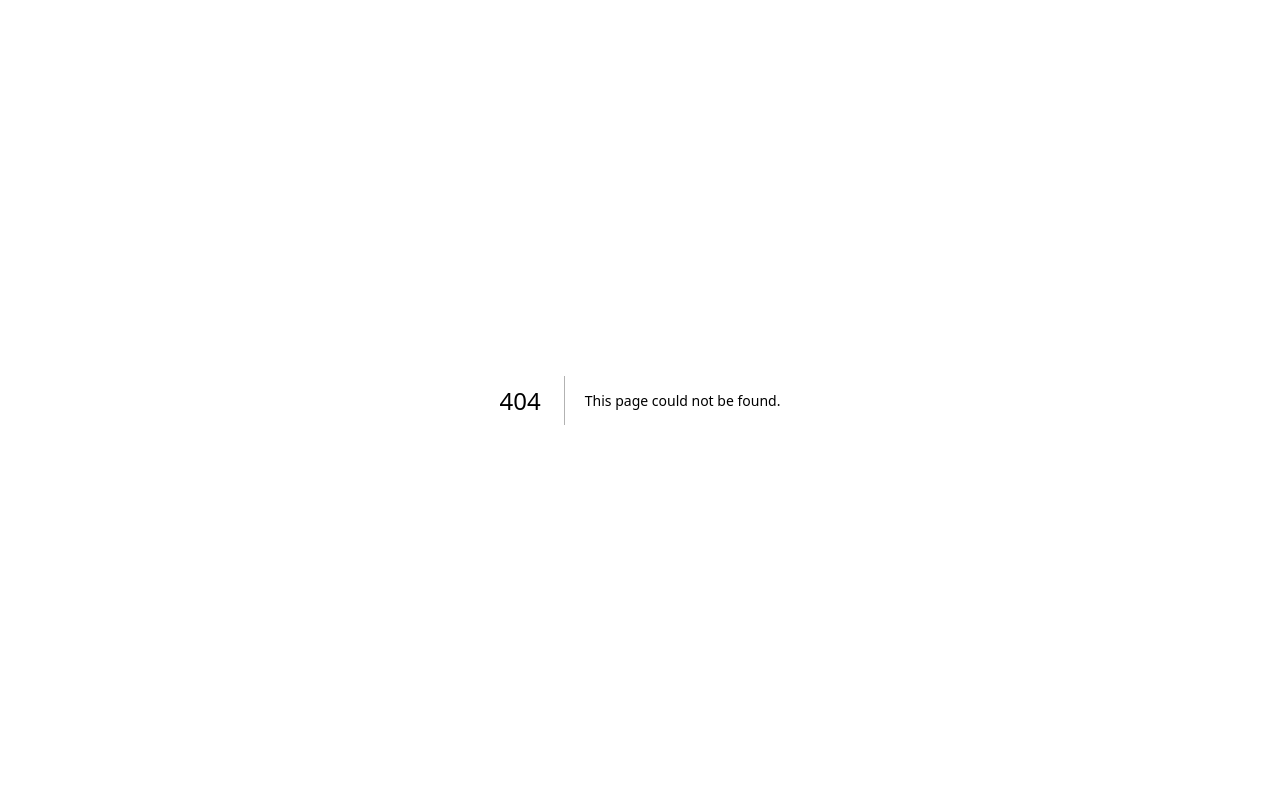
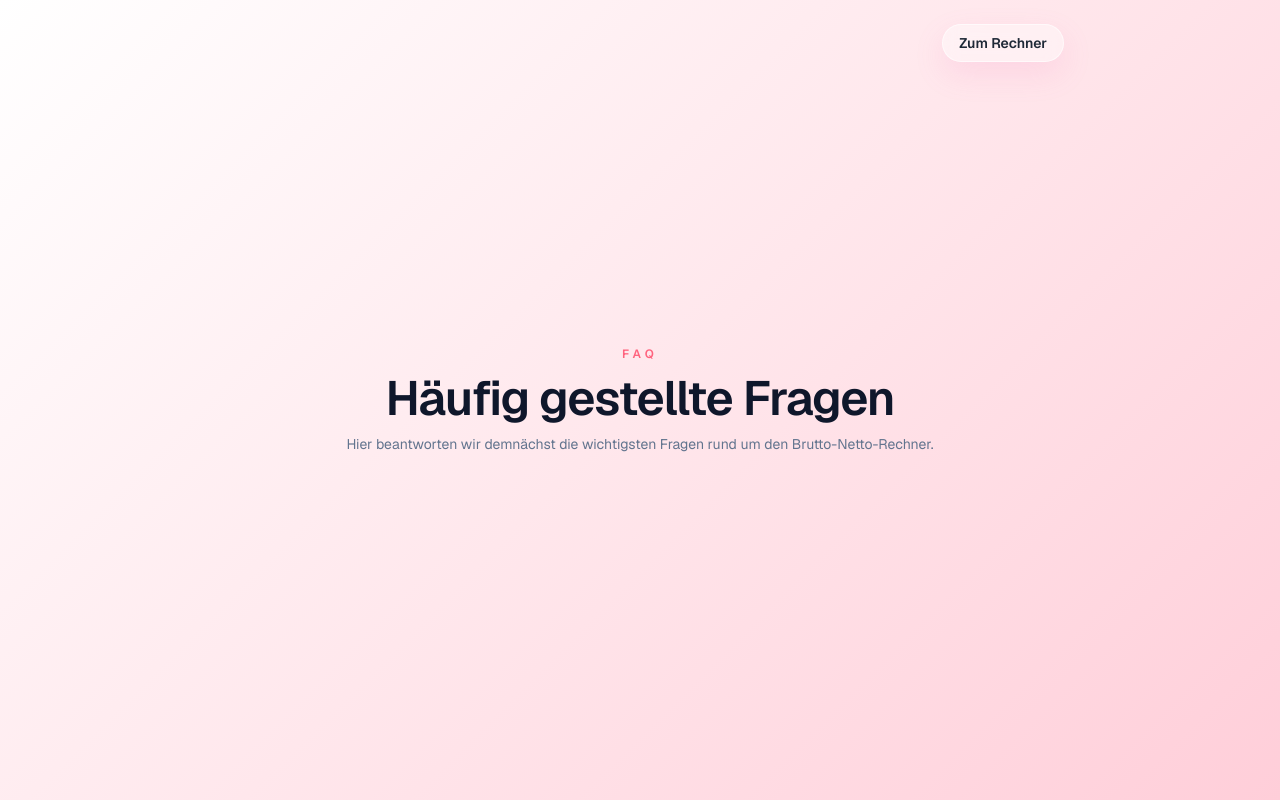
Before and after one commit to aesterostudios/Austrian-Salary-Calculator, a Next.js app: page /faq in a window 1280 px wide. Before the commit this address had no page. Built offline with nearby package versions, Linux system fonts and the light colour scheme.

Commit message:
Add FAQ shell and persist gradient background

```diff
--- /dev/null
+++ b/src/app/faq/page.tsx
@@ -0,0 +1,25 @@
+import Link from "next/link";
+import { headerLinkClasses } from "@/components/header-link";
+
+export default function FAQPage() {
+  return (
+    <main className="relative mx-auto flex min-h-screen w-full max-w-4xl flex-col items-center justify-center gap-6 px-6 py-16 text-center">
+      <div className="absolute right-6 top-6 flex items-center gap-3">
+        <Link href="/" className={headerLinkClasses}>
+          Zum Rechner
+        </Link>
+      </div>
+      <div className="flex flex-col items-center gap-3">
+        <p className="text-xs font-semibold uppercase tracking-[0.35em] text-rose-400">
+          FAQ
+        </p>
+        <h1 className="text-4xl font-semibold tracking-tight text-slate-900 sm:text-5xl">
+          Häufig gestellte Fragen
+        </h1>
+        <p className="text-sm text-slate-500">
+          Hier beantworten wir demnächst die wichtigsten Fragen rund um den Brutto-Netto-Rechner.
+        </p>
+      </div>
+    </main>
+  );
+}
--- a/src/app/globals.css
+++ b/src/app/globals.css
@@ -3,6 +3,12 @@
 :root {
   --background: #fff5f8;
   --foreground: #1f2937;
+  --background-gradient: linear-gradient(
+    135deg,
+    #ffffff 0%,
+    #ffe7ec 50%,
+    #ffced9 100%
+  );
 }
 
 @theme inline {
@@ -12,10 +18,17 @@
   --font-mono: var(--font-geist-mono);
 }
 
+html {
+  min-height: 100%;
+  background: var(--background-gradient);
+  background-attachment: fixed;
+}
+
 body {
   margin: 0;
   min-height: 100vh;
-  background: linear-gradient(135deg, #ffffff 0%, #ffe7ec 50%, #ffced9 100%);
+  background: var(--background-gradient);
+  background-attachment: fixed;
   color: var(--foreground);
   font-family: var(--font-geist-sans), system-ui, -apple-system, BlinkMacSystemFont,
     "Segoe UI", sans-serif;
--- a/src/app/page.tsx
+++ b/src/app/page.tsx
@@ -1,8 +1,10 @@
 "use client";
 
+import Link from "next/link";
 import type { ComponentType, FormEvent, SVGProps } from "react";
 import { useMemo, useState } from "react";
 import { useRouter } from "next/navigation";
+import { headerLinkClasses } from "@/components/header-link";
 import {
   BuildingOffice2Icon,
   AcademicCapIcon,
@@ -118,6 +120,11 @@ export default function Home() {
 
   return (
     <main className="relative mx-auto flex min-h-screen w-full max-w-6xl flex-col justify-center gap-12 px-6 py-12">
+      <div className="absolute right-6 top-6 flex items-center gap-3">
+        <Link href="/faq" className={headerLinkClasses}>
+          FAQ
+        </Link>
+      </div>
       <div className="grid gap-12 lg:grid-cols-[1.2fr_auto_1fr]">
         <div className="flex flex-col gap-8">
           <header className="flex flex-col gap-3">
--- a/src/app/result/page.tsx
+++ b/src/app/result/page.tsx
@@ -1,5 +1,6 @@
 import Link from "next/link";
 import { redirect } from "next/navigation";
+import { headerLinkClasses } from "@/components/header-link";
 import {
   calculateNetSalary,
   formatCurrency,
@@ -78,11 +79,13 @@ export default async function ResultPage({ searchParams }: ResultPageProps) {
       label: "Netto monatlich",
       value: formatCurrency(result.netMonthly),
       accent: true,
+      footnote: "inkl. 13. und 14. Gehalt",
     },
     {
       label: "Netto jährlich",
       value: formatCurrency(result.netAnnual),
       accent: true,
+      footnote: "inkl. 13. und 14. Gehalt",
     },
     {
       label: "Brutto monatlich",
@@ -109,25 +112,11 @@ export default async function ResultPage({ searchParams }: ResultPageProps) {
       description:
         "Progressive Steuer nach österreichischem Tarif abzüglich aller Gutschriften.",
     },
-    {
-      title: "Gutschriften",
-      monthly: formatCurrency(result.creditsMonthly + result.familyBonusMonthly),
-      annual: formatCurrency(result.creditsAnnual + result.familyBonusAnnual),
-      description:
-        "Alleinverdiener:innen-Absetzbetrag, Verkehrsabsetzbetrag sowie Familienbonus Plus.",
-    },
-    {
-      title: "Pendlerpauschale",
-      monthly: formatCurrency(result.commuterAllowanceMonthly),
-      annual: formatCurrency(result.commuterAllowanceMonthly * 12),
-      description:
-        "Vom steuerpflichtigen Einkommen abgezogen – laut Eingabe nach Pendlerrechner.",
-    },
   ];
 
   const contextSections: {
     title: string | null;
-    items: { label: string; value: string }[];
+    items: { label: string; value: string; note?: string }[];
   }[] = [
     {
       title: null as string | null,
@@ -157,6 +146,7 @@ export default async function ResultPage({ searchParams }: ResultPageProps) {
         {
           label: "Anzahl Kinder ab 18 Jahre",
           value: hasChildren ? String(sanitizedChildrenOver18) : "0",
+          note: "Für welche Familienbeihilfe bezogen wird",
         },
         {
           label: "Alleinverdiener:in / Alleinerzieher:in",
@@ -200,9 +190,14 @@ export default async function ResultPage({ searchParams }: ResultPageProps) {
 
   return (
     <main className="relative mx-auto min-h-screen w-full max-w-6xl px-6 py-16">
+      <div className="absolute right-6 top-6 flex items-center gap-3">
+        <Link href="/faq" className={headerLinkClasses}>
+          FAQ
+        </Link>
+      </div>
       <div className="grid gap-12 lg:grid-cols-[1.1fr_0.9fr]">
         <div className="flex flex-col gap-10">
-          <div className="flex flex-col gap-6 sm:flex-row sm:items-center sm:justify-between">
+          <div className="flex flex-col gap-6 sm:flex-row sm:items-end sm:justify-between">
             <div className="text-center sm:text-left">
               <p className="text-xs font-semibold uppercase tracking-[0.4em] text-rose-400">Ergebnis</p>
               <h1 className="mt-3 text-4xl font-semibold tracking-tight text-slate-900 sm:text-[3rem]">
@@ -211,7 +206,7 @@ export default async function ResultPage({ searchParams }: ResultPageProps) {
             </div>
             <Link
               href="/"
-              className="inline-flex items-center justify-center self-center rounded-full border border-rose-200/70 bg-white/90 px-5 py-2.5 text-sm font-semibold text-rose-600 shadow-[0_12px_30px_rgba(244,114,182,0.15)] transition-all hover:-translate-y-0.5 hover:border-rose-300 hover:text-rose-700 focus-visible:outline focus-visible:outline-2 focus-visible:outline-offset-2 focus-visible:outline-rose-200 whitespace-nowrap sm:self-auto"
+              className="inline-flex items-center justify-center self-center rounded-full border border-rose-200/70 bg-white/90 px-5 py-2.5 text-sm font-semibold text-rose-600 shadow-[0_12px_30px_rgba(244,114,182,0.15)] transition-all hover:-translate-y-0.5 hover:border-rose-300 hover:text-rose-700 focus-visible:outline focus-visible:outline-2 focus-visible:outline-offset-2 focus-visible:outline-rose-200 whitespace-nowrap sm:self-end sm:-translate-y-[8px]"
             >
               Zurück zur Eingabe
             </Link>
@@ -254,6 +249,15 @@ export default async function ResultPage({ searchParams }: ResultPageProps) {
                         >
                           {metric.value}
                         </p>
+                        {metric.footnote ? (
+                          <p
+                            className={`text-[0.7rem] font-medium tracking-wide ${
+                              metric.accent ? "text-white/75" : "text-rose-500"
+                            }`}
+                          >
+                            {metric.footnote}
+                          </p>
+                        ) : null}
                       </div>
                     </div>
                   ))}
@@ -295,7 +299,8 @@ export default async function ResultPage({ searchParams }: ResultPageProps) {
             </h2>
             <p className="text-xs leading-relaxed text-rose-600">
               Dieser Brutto-Netto-Rechner dient ausschließlich als Orientierungshilfe – Angaben ohne Gewähr, keine Rechtsberatung.
-              <br />
+            </p>
+            <p className="text-xs leading-relaxed text-rose-600">
               Die ausgewiesenen Werte gelten bei 14 gleich hohen Monatsbezügen. Abweichungen sind möglich, z. B. durch Überstunden, steuerfreie Zulagen oder zusätzliche Sonderzahlungen. Für ältere Arbeitnehmer:innen können unter bestimmten Voraussetzungen Begünstigungen bei Arbeitslosen- und Pensionsversicherung gelten; diese werden hier nicht berücksichtigt. Daher kann dein tatsächliches Nettogehalt vom berechneten Betrag abweichen.
             </p>
           </section>
@@ -324,6 +329,9 @@ export default async function ResultPage({ searchParams }: ResultPageProps) {
                           {detail.label}
                         </span>
                         <span className="break-words text-base text-slate-700">{detail.value}</span>
+                        {detail.note ? (
+                          <span className="text-xs text-slate-500">{detail.note}</span>
+                        ) : null}
                       </li>
                     ))}
                   </ul>
--- /dev/null
+++ b/src/components/header-link.ts
@@ -0,0 +1,2 @@
+export const headerLinkClasses =
+  "inline-flex items-center justify-center rounded-full border border-white/60 bg-white/40 px-4 py-2 text-sm font-semibold text-rose-600 shadow-[0_12px_30px_rgba(244,114,182,0.15)] backdrop-blur transition-all hover:-translate-y-0.5 hover:border-rose-200 hover:bg-white/70 hover:text-rose-700 focus-visible:outline focus-visible:outline-2 focus-visible:outline-offset-2 focus-visible:outline-rose-200";
--- a/src/lib/calculator.ts
+++ b/src/lib/calculator.ts
@@ -38,6 +38,8 @@ export interface CalculationResult {
   netAnnual: number;
   commuterAllowanceMonthly: number;
 }
+
+const PAYMENTS_PER_YEAR = 14;
 
 const SOCIAL_INSURANCE_RATES: Record<EmploymentType, number> = {
   employee: 0.1812,
@@ -136,7 +138,7 @@ export function calculateNetSalary(input: CalculatorInput): CalculationResult {
 
   const sanitizedIncome = Math.max(income, 0);
   const grossMonthly =
-    incomePeriod === "monthly" ? sanitizedIncome : sanitizedIncome / 12;
+    incomePeriod === "monthly" ? sanitizedIncome : sanitizedIncome / PAYMENTS_PER_YEAR;
 
   const taxableGrossMonthly =
     grossMonthly +
@@ -153,14 +155,14 @@ export function calculateNetSalary(input: CalculatorInput): CalculationResult {
   const socialInsuranceRate =
     SOCIAL_INSURANCE_RATES[employmentType] ?? SOCIAL_INSURANCE_RATES.employee;
   const socialInsuranceMonthly = taxableGrossMonthly * socialInsuranceRate;
-  const socialInsuranceAnnual = socialInsuranceMonthly * 12;
+  const socialInsuranceAnnual = socialInsuranceMonthly * PAYMENTS_PER_YEAR;
 
   const taxableIncomeMonthly = Math.max(
     0,
     taxableGrossMonthly - socialInsuranceMonthly - allowancesMonthly,
   );
 
-  const taxableIncomeAnnual = taxableIncomeMonthly * 12;
+  const taxableIncomeAnnual = taxableIncomeMonthly * PAYMENTS_PER_YEAR;
 
   const baseTaxAnnual = progressiveIncomeTax(taxableIncomeAnnual);
 
@@ -187,31 +189,31 @@ export function calculateNetSalary(input: CalculatorInput): CalculationResult {
     baseTaxAnnual - creditsAnnual - familyBonusAnnual,
   );
 
-  const incomeTaxMonthly = incomeTaxAnnual / 12;
+  const incomeTaxMonthly = incomeTaxAnnual / PAYMENTS_PER_YEAR;
 
   const netMonthly = Math.max(
     0,
     grossMonthly - socialInsuranceMonthly - incomeTaxMonthly,
   );
 
-  const netAnnual = netMonthly * 12;
+  const netAnnual = netMonthly * PAYMENTS_PER_YEAR;
 
   return {
     grossMonthly,
-    grossAnnual: grossMonthly * 12,
+    grossAnnual: grossMonthly * PAYMENTS_PER_YEAR,
     taxableGrossMonthly,
     socialInsuranceMonthly,
     socialInsuranceAnnual,
     allowancesMonthly,
-    allowancesAnnual: allowancesMonthly * 12,
+    allowancesAnnual: allowancesMonthly * PAYMENTS_PER_YEAR,
     taxableIncomeMonthly,
     taxableIncomeAnnual,
     incomeTaxMonthly,
     incomeTaxAnnual,
     creditsAnnual,
-    creditsMonthly: creditsAnnual / 12,
+    creditsMonthly: creditsAnnual / PAYMENTS_PER_YEAR,
     familyBonusAnnual,
-    familyBonusMonthly: familyBonusAnnual / 12,
+    familyBonusMonthly: familyBonusAnnual / PAYMENTS_PER_YEAR,
     netMonthly,
     netAnnual,
     commuterAllowanceMonthly: sanitizedCommuterAllowance,
```
